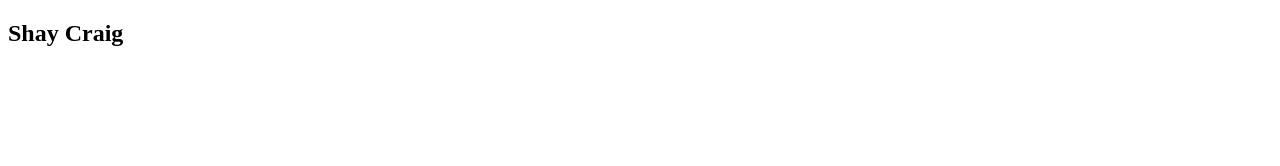
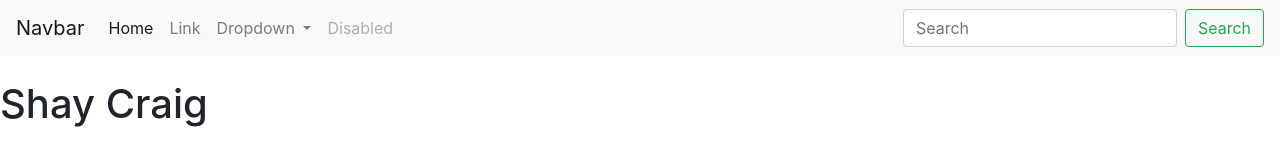
Before and after one commit to soomrozaid/shay_zaid, a plain HTML site: page index.html in a window 1280 px wide. Drawn offline with nearby package versions, Linux system fonts and the light colour scheme.

Commit message:
added 7-11

```diff
--- a/index.html
+++ b/index.html
@@ -5,9 +5,45 @@
     <meta name="viewport" content="width=device-width, initial-scale=1.0" />
     <title>Personal Portfolio</title>
     <link rel="stylesheet" href="./styles.css" />
+    <link rel="stylesheet" href="https://stackpath.bootstrapcdn.com/bootstrap/4.5.2/css/bootstrap.min.css" integrity="sha384-JcKb8q3iqJ61gNV9KGb8thSsNjpSL0n8PARn9HuZOnIxN0hoP+VmmDGMN5t9UJ0Z" crossorigin="anonymous">
   </head>
   <body>
     <nav id="navbar"></nav>
+    <nav class="navbar navbar-expand-lg navbar-light bg-light fixed-top">
+  <a class="navbar-brand" href="#">Navbar</a>
+  <button class="navbar-toggler" type="button" data-toggle="collapse" data-target="#navbarSupportedContent" aria-controls="navbarSupportedContent" aria-expanded="false" aria-label="Toggle navigation">
+    <span class="navbar-toggler-icon"></span>
+  </button>
+
+  <div class="collapse navbar-collapse" id="navbarSupportedContent">
+    <ul class="navbar-nav mr-auto">
+      <li class="nav-item active">
+        <a class="nav-link" href="#">Home <span class="sr-only">(current)</span></a>
+      </li>
+      <li class="nav-item">
+        <a class="nav-link" href="#welcome">Link</a>
+      </li>
+      <li class="nav-item dropdown">
+        <a class="nav-link dropdown-toggle" href="#" id="navbarDropdown" role="button" data-toggle="dropdown" aria-haspopup="true" aria-expanded="false">
+          Dropdown
+        </a>
+        <div class="dropdown-menu" aria-labelledby="navbarDropdown">
+          <a class="dropdown-item" href="#">Action</a>
+          <a class="dropdown-item" href="#">Another action</a>
+          <div class="dropdown-divider"></div>
+          <a class="dropdown-item" href="#">Something else here</a>
+        </div>
+      </li>
+      <li class="nav-item">
+        <a class="nav-link disabled" href="#" tabindex="-1" aria-disabled="true">Disabled</a>
+      </li>
+    </ul>
+    <form class="form-inline my-2 my-lg-0">
+      <input class="form-control mr-sm-2" type="search" placeholder="Search" aria-label="Search">
+      <button class="btn btn-outline-success my-2 my-sm-0" type="submit">Search</button>
+    </form>
+  </div>
+</nav>
     <section id="welcome">
       <h1>Shay Craig</h1>
     </section>
@@ -15,5 +51,12 @@
       <div class="project-tile"></div>
       <a href="#" target="_blank" rel="noopener noreferrer"></a>
     </section>
+
+    <h2><a id="profile-link" href="https://github.com/craigs40" target="_blank"></a></h2>
+
+
+
+<script src="https://cdn.freecodecamp.org/testable-projects-fcc/v1/bundle.js"></script>
+
   </body>
 </html>
--- a/styles.css
+++ b/styles.css
@@ -0,0 +1,10 @@
+#welcome{
+  height:100vh;
+  margin-top: 80px;
+}
+#viewport{
+  position:absolute;
+  top: 0;
+  left: 0;
+}
+#
```
